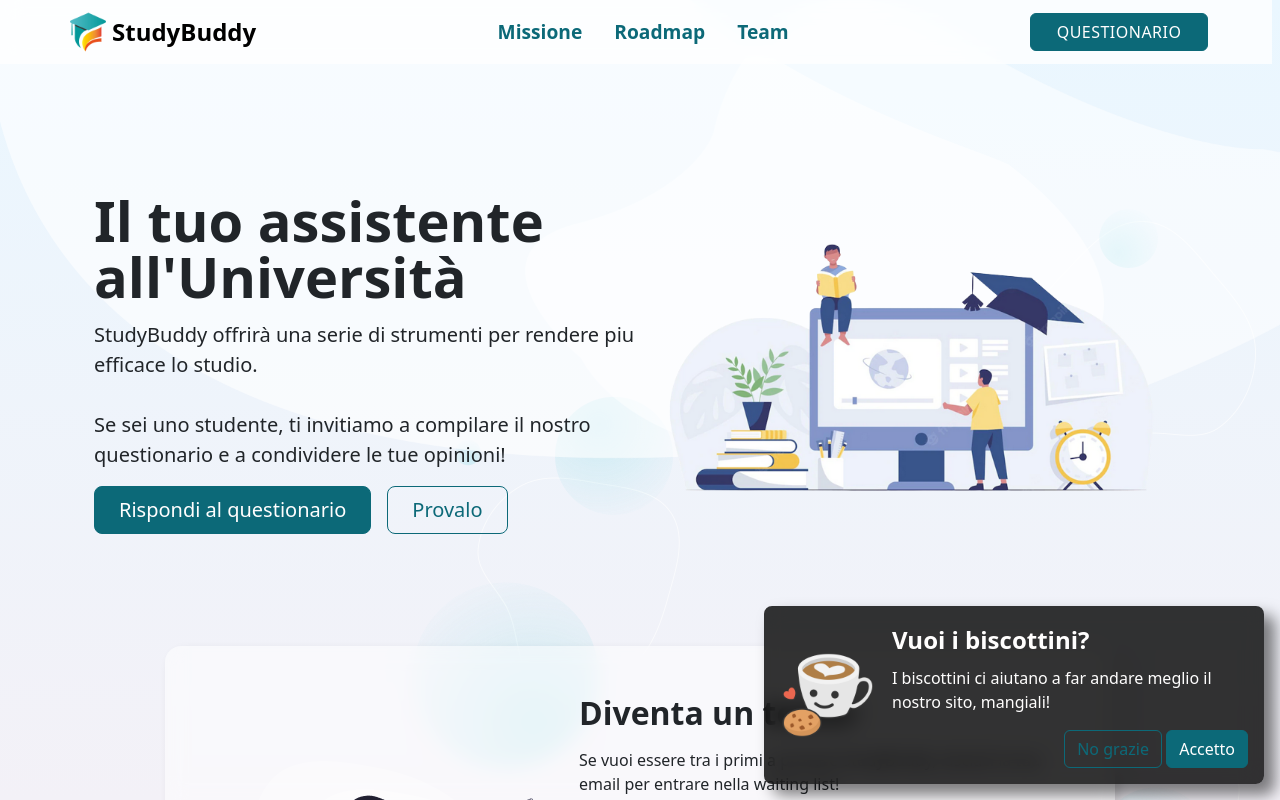
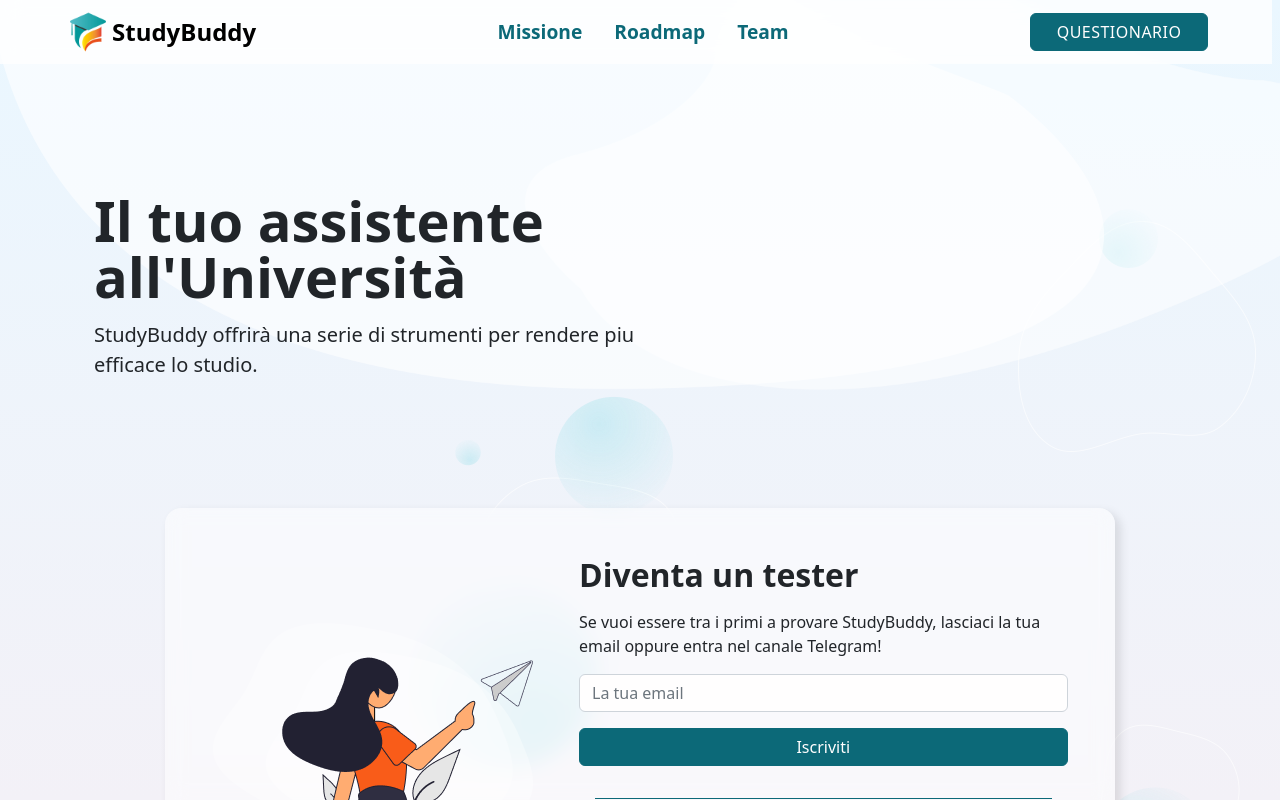
Before and after one commit to studybuddydev/studybuddy-website, a plain HTML site: page index.html in a window 1280 px wide. Drawn offline with Linux system fonts and the light colour scheme.

Commit message:
Deploying to gh-pages from @ studybuddydev/studybuddy-website@a37758c1555c6d545c4f6f578e867764a0f56dd2 🚀

```diff
--- a/index.html
+++ b/index.html
@@ -19,29 +19,19 @@
         <div class="menu-section survey"><a class="btn btn-primary" type="button" href="https://forms.gle/ayCYEZ6BN43GNKGs9" target="_blank">QUESTIONARIO</a></div>
       </div>
     </nav>
-    <div class="cookie box hide"><img src="./assets/img/cookie.png" alt="Cookie">
-      <p class="cookie-title">Vuoi i biscottini?</p>
-      <p>I biscottini ci aiutano a far andare meglio il nostro sito, mangiali!</p>
-      <div class="cookie-buttons">
-        <button class="btn btn-outline-primary cookie-cancel">No grazie</button>
-        <button class="btn btn-primary cookie-accep">Accetto</button>
-      </div>
-    </div>
+    <!--include ./pug/fragments/cookie.pug-->
     <div class="parallax-wrapper scrollbar">
       <div class="parallax-image"><img src="../assets/bg/bg.png"></div>
       <main>
         <section class="section-header" id="studybuddy">
           <div class="container col-xxl-8 px-4 py-5">
             <div class="row flex-lg-row-reverse align-items-center g-2 py-5">
-              <div class="col-10 col-sm-8 col-lg-6"><img class="d-block mx-lg-auto img-fluid" src="../assets/bg/estudianti.png" alt="Bootstrap Themes" width="700" height="500" loading="lazy"></div>
+              <div class="col-10 col-sm-8 col-lg-6">
+                <!--img.d-block.mx-lg-auto.img-fluid(src='../assets/bg/estudianti.png', alt='Bootstrap Themes', width='700', height='300', loading='lazy')-->
+              </div>
               <div class="col-lg-6">
                 <h1 class="display-4 fw-bold lh-1 mb-3">Il tuo assistente all'Università</h1>
-                <p class="lead">
-                  StudyBuddy offrirà una serie di strumenti per rendere piu efficace lo studio. <br /><br />
-                  Se sei uno studente,
-                  ti invitiamo a compilare il nostro questionario e a condividere le tue opinioni!
-                </p>
-                <div class="d-grid gap-2 d-md-flex justify-content-md-start"><a class="btn btn-primary btn-lg px-4 me-md-2" type="button" href="https://forms.gle/ayCYEZ6BN43GNKGs9" target="_blank">Rispondi al questionario</a><a class="btn btn-outline-primary btn-lg px-4" type="button" href="#newsletter" target="_blank">Provalo</a></div>
+                <p class="lead">StudyBuddy offrirà una serie di strumenti per rendere piu efficace lo studio. </p>
               </div>
             </div>
           </div>
@@ -52,7 +42,7 @@
               <div class="text-box"><img class="side-img" src="../assets/img/newsletter.png">
                 <div class="text">
                   <h3>Diventa un tester</h3>
-                  <p> Se vuoi essere tra i primi a provare StudyBuddy, lasciaci la tua email per entrare nella waiting list!</p>
+                  <p> Se vuoi essere tra i primi a provare StudyBuddy, lasciaci la tua email oppure entra nel canale Telegram!</p>
                 </div>
               </div>
               <form action="https://formsubmit.co/d6d13748e9012c5c053a84cc8fdf3375" method="POST">
```
Also changed, not shown: pug/10_header.html (+4 -7 lines), pug/20_newsletter.html (+1 -1 lines).
